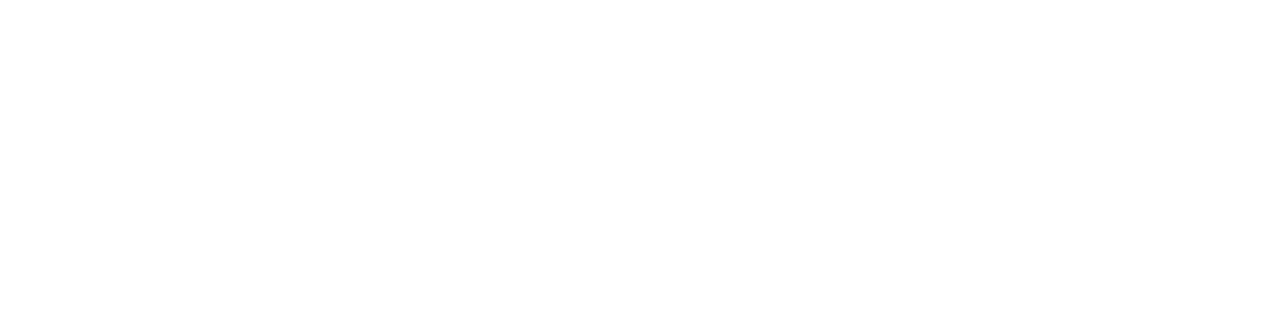
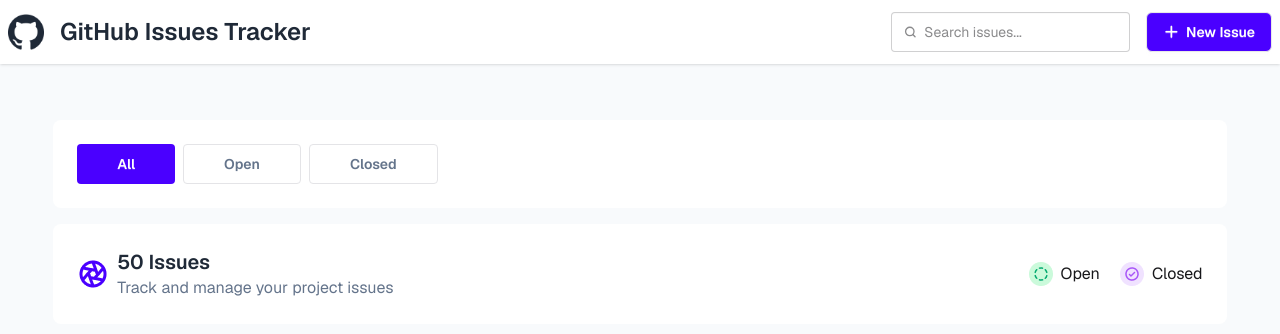
Before and after one commit to tfshorifulislam/GitHub-Issues-Tracker, a plain HTML site: page home.html in a window 1280 px wide. Drawn offline with nearby package versions, Linux system fonts and the light colour scheme.

Commit message:
switch btn and issue show section design done

```diff
--- a/home.html
+++ b/home.html
@@ -9,6 +9,10 @@
     <!-- tailwind and daisyUI -->
     <link href="https://cdn.jsdelivr.net/npm/daisyui@5" rel="stylesheet" type="text/css" />
     <script src="https://cdn.jsdelivr.net/npm/@tailwindcss/browser@4"></script>
+    <!-- font awesome cdn -->
+    <link rel="stylesheet" href="https://cdnjs.cloudflare.com/ajax/libs/font-awesome/7.0.1/css/all.min.css"
+        integrity="sha512-2SwdPD6INVrV/lHTZbO2nodKhrnDdJK9/kg2XD1r9uGqPo1cUbujc+IYdlYdEErWNu69gVcYgdxlmVmzTWnetw=="
+        crossorigin="anonymous" referrerpolicy="no-referrer" />
     <!-- google fonts -->
     <link rel="preconnect" href="https://fonts.googleapis.com">
     <link rel="preconnect" href="https://fonts.gstatic.com" crossorigin>
@@ -16,8 +20,61 @@
     <title>GitHub Issues Tracker</title>
 </head>
 
-<body>
+<body class="max-w-[1920px] mx-auto bg-[#F8FAFC] h-screen">
+    <!-- header section -->
+    <header class="mb-14">
+        <div class="navbar bg-base-100 shadow-sm flex flex-col md:flex-row md:justify-between">
 
+            <div class="flex justify-center items-center gap-4 cursor-pointer">
+                <a><img class="w-9 h-9" src="./assets/github-logo.png" alt=""></a>
+
+                <p class="font-semibold text-2xl text-[#1F2937]">
+                    GitHub Issues Tracker
+                </p>
+            </div>
+
+
+            <div class="flex gap-4">
+                <label class="input outline-none">
+                    <svg class="h-[1em] opacity-50" xmlns="http://www.w3.org/2000/svg" viewBox="0 0 24 24">
+                        <g stroke-linejoin="round" stroke-linecap="round" stroke-width="2.5" fill="none"
+                            stroke="currentColor">
+                            <circle cx="11" cy="11" r="8"></circle>
+                            <path d="m21 21-4.3-4.3"></path>
+                        </g>
+                    </svg>
+                    <input type="search" required placeholder="Search issues..." />
+                </label>
+                <button class="btn bg-[#4A00FF] text-white rounded-md"><i class="fa-solid fa-plus"></i> New Issue</button>
+            </div>
+
+        </div>
+    </header>
+
+    <main class="w-11/12 mx-auto">
+        <!-- btn switch -->
+        <section class="p-6 bg-white rounded-lg flex gap-2 mb-4">
+            <button class="btn btn-soft border-none bg-[#4A00FF] text-white px-10">All</button>
+            <button class="btn btn-soft bg-white text-[#64748B] border border-[#E4E4E7] px-10">Open</button>
+            <button class="btn btn-soft bg-white text-[#64748B] border border-[#E4E4E7] px-10">Closed</button>
+        </section>
+
+        <!-- issues show section -->
+        <section class="p-6 bg-white rounded-lg flex justify-between">
+            <div class="flex items-center gap-2">
+                <img src="./assets/Aperture.png" alt="">
+                <div>
+                    <h3 class="font-semibold text-[#1F2937] text-xl">50 Issues</h3>
+                    <p class="text-[#64748B]">Track and manage your project issues</p>
+                </div>
+            </div>
+
+            <div class="flex gap-5">
+                <p class="flex items-center gap-2"><img src="./assets/Open-Status.png" alt=""> Open</p>
+                <p class="flex items-center gap-2"><img src="./assets/Closed- Status .png" alt=""> Closed</p>
+            </div>
+        </section>
+    </main>
 </body>
 
 </html>
--- a/style.css
+++ b/style.css
@@ -1,4 +1,4 @@
 *{
     font-family: "Geist", sans-serif;
-    /* background-color: #F8FAFC; */
+
 }
```
